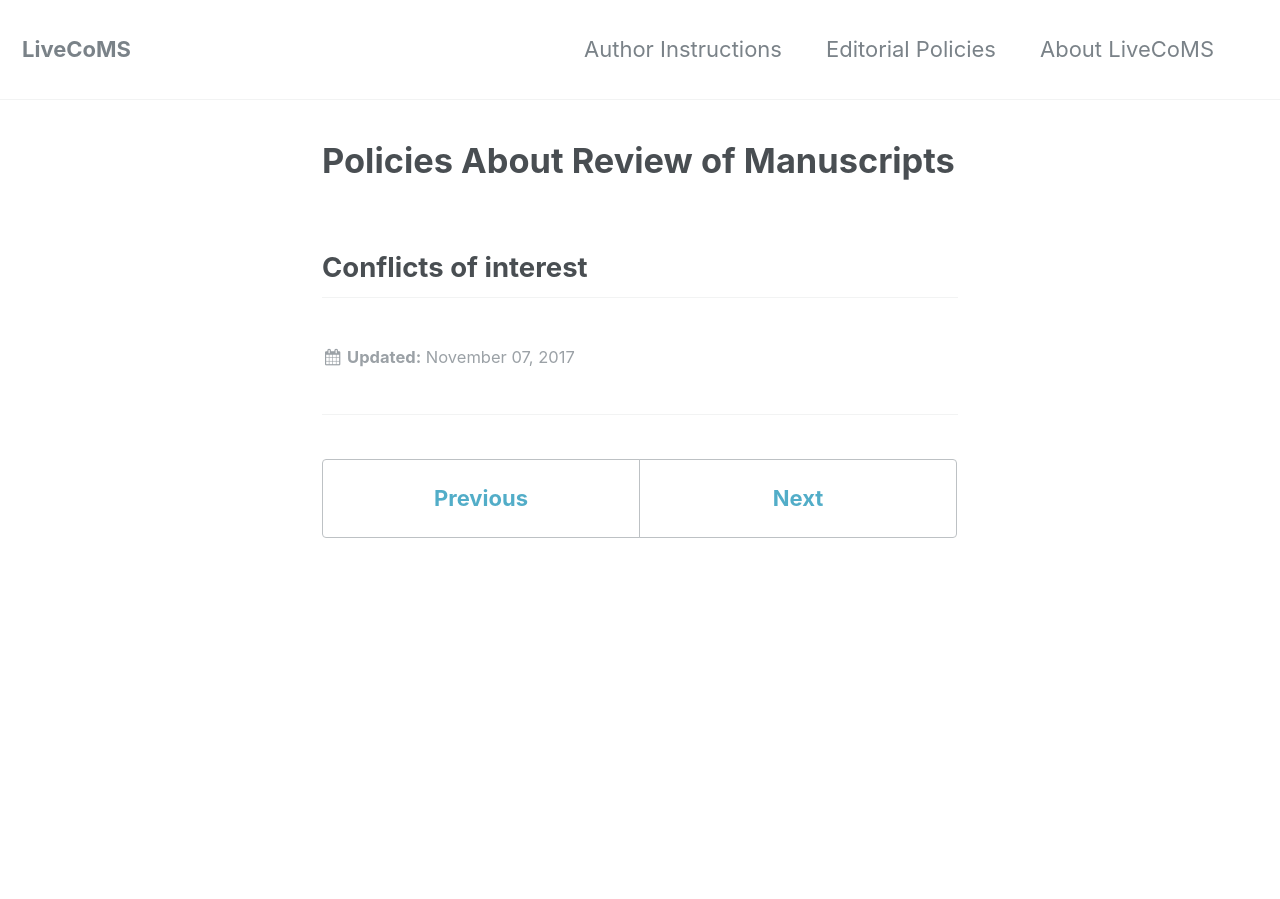
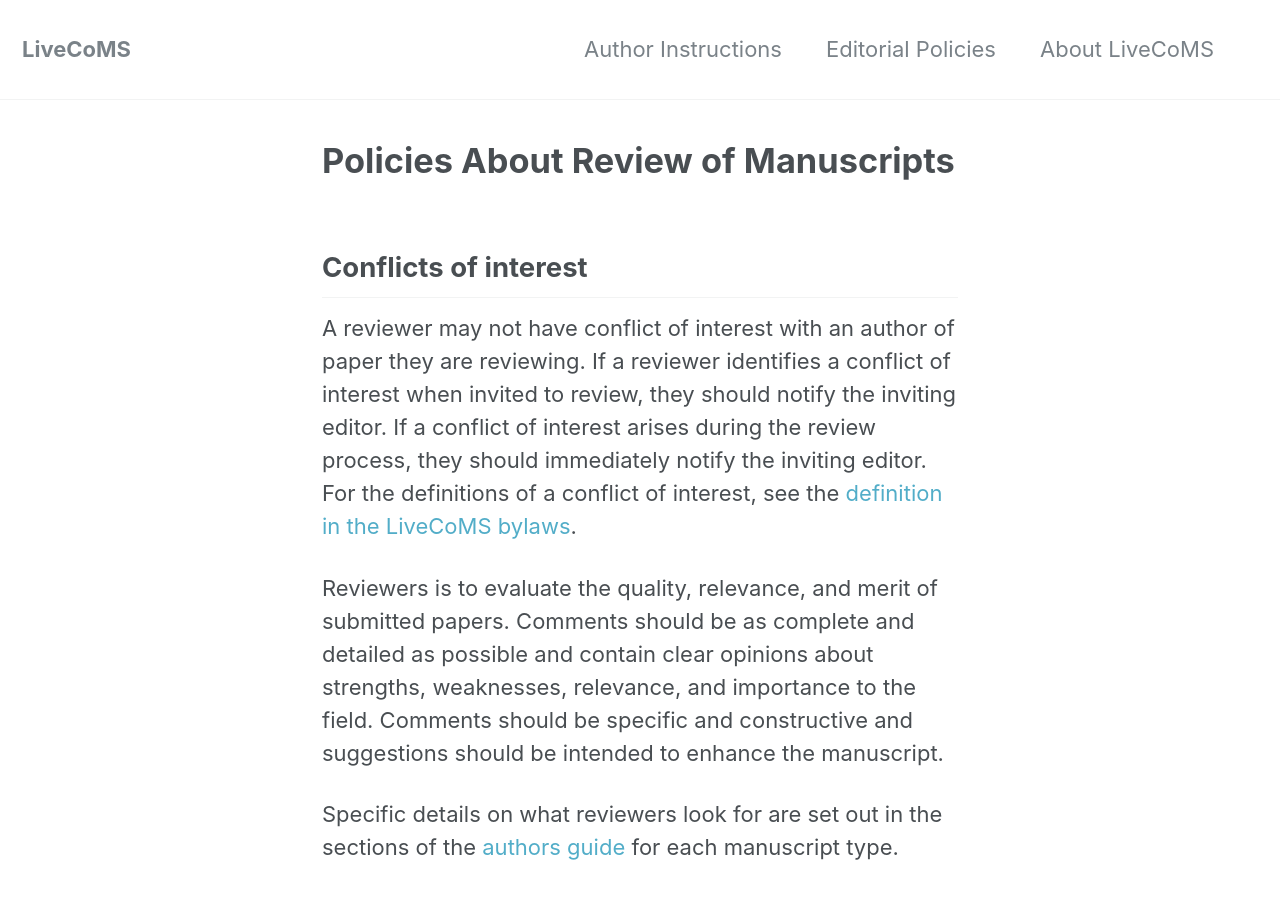
Before and after one commit to livecomsjournal/livecomsjournal.github.io, a Jekyll site: the page built from _editorial_policies/02_reviewing.md, in a window 1280 px wide and 900 px high. Built offline with Jekyll 4.4.1, drawn with Linux system fonts in a browser that asks for light colours.

Commit message:
updating bylaws and reviewing instructions.

```diff
--- a/_editorial_policies/02_reviewing.md
+++ b/_editorial_policies/02_reviewing.md
@@ -1,10 +1,29 @@
 ---
 layout: single
 sidebar:
-  nav: policies_reviewing.md
+  nav: reviewing.md
 title: Policies About Review of Manuscripts
 excerpt: A draft of the policies for reviewing manuscripts
 permalink: /policies/reviewing/
 ---
 
 ## Conflicts of interest
+
+A reviewer may not have conflict of interest with an author of paper
+they are reviewing. If a reviewer identifies a conflict of interest
+when invited to review, they should notify the inviting editor. If a
+conflict of interest arises during the review process, they should
+immediately notify the inviting editor. For the definitions of a
+conflict of interest, see the [definition in the LiveCoMS
+bylaws](/policies/livecoms_bylaws/).
+
+
+Reviewers is to evaluate the quality, relevance, and merit of
+submitted papers. Comments should be as complete and detailed as
+possible and contain clear opinions about strengths, weaknesses,
+relevance, and importance to the field. Comments should be specific
+and constructive and suggestions should be intended to enhance the
+manuscript.
+
+Specific details on what reviewers look for are set out in the
+sections of the [authors guide](/authors/policies/) for each manuscript type.
```
Also changed, not shown: _editorial_policies/01_bylaws.md (+5 -2 lines).
